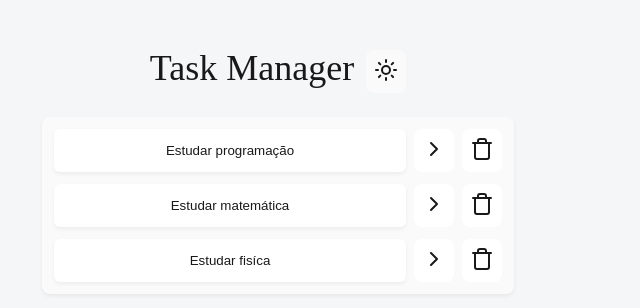
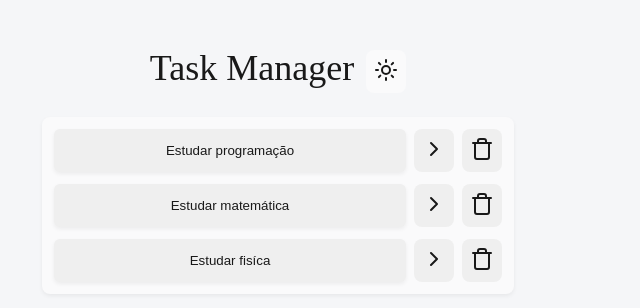
Before and after one commit to techpedroso/react-task-manager, a React (Vite) app: page / in a window 1280 px wide. Shown: the top 308 px of the page, without its empty margins (362-1002 px from the left). Built offline with nearby package versions, Linux system fonts and the light colour scheme.

Commit message:
style(theme): improve raised surface visibility in light theme

```diff
--- a/src/styles/theme.css
+++ b/src/styles/theme.css
@@ -2,7 +2,7 @@
     --color-primary: #607456;
     --color-background: #F5F6F8;
     --color-surface: #FAFAFB;
-    --color-surface-raised: #FFFFFF;
+    --color-surface-raised: #efefef;
     --color-text: #191919;
     --shadow-sm: 0 2px 4px rgb(0 0 0 / 0.06);
 }
```
